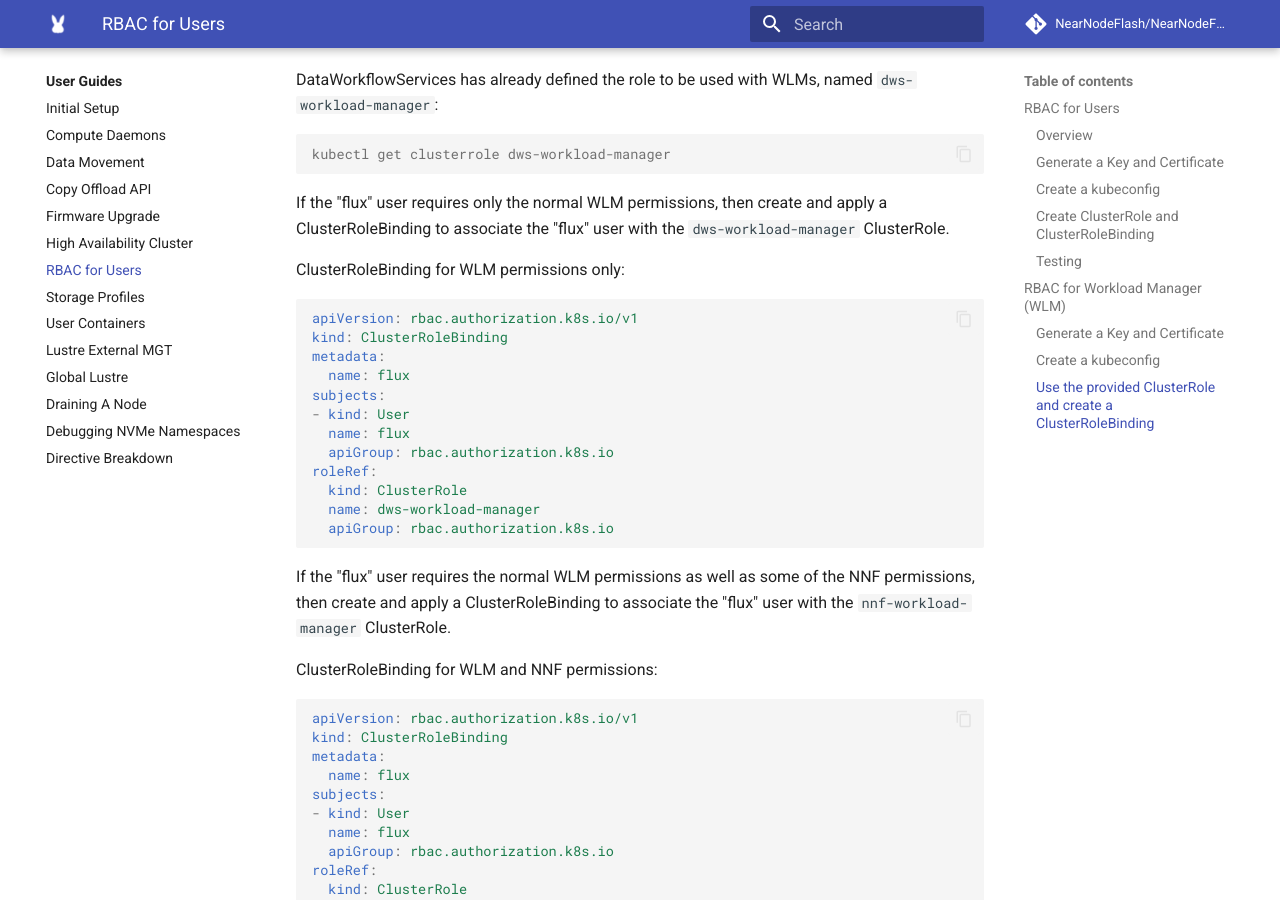
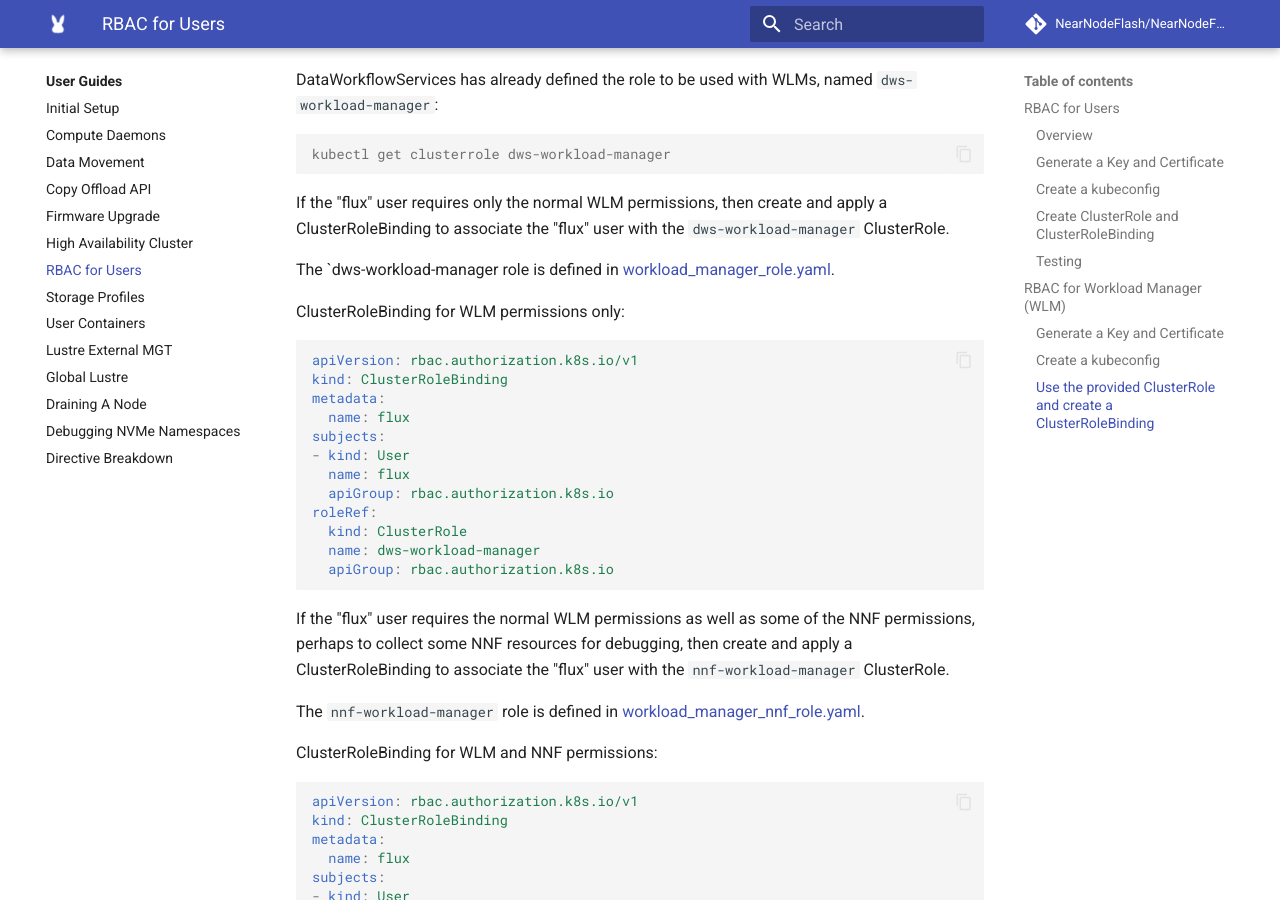
Before and after one commit to NearNodeFlash/NearNodeFlash.github.io, an MkDocs documentation site: the page built from docs/guides/rbac-for-users/readme.md, in a window 1280 px wide and 900 px high, scrolled down 3368 px. Built offline with MkDocs 1.6.1 and Material for MkDocs 9.7.7, drawn with Linux system fonts in a browser that asks for light colours; comment, search, counter and statistics services are not loaded; the version menu is left out.

Commit message:
review
Signed-off-by: Dean Roehrich <dean.roehrich@hpe.com>

````diff
--- a/docs/guides/rbac-for-users/readme.md
+++ b/docs/guides/rbac-for-users/readme.md
@@ -135,6 +135,8 @@ kubectl get clusterrole dws-workload-manager
 
 If the "flux" user requires only the normal WLM permissions, then create and apply a ClusterRoleBinding to associate the "flux" user with the `dws-workload-manager` ClusterRole.
 
+The `dws-workload-manager role is defined in [workload_manager_role.yaml](https://github.com/DataWorkflowServices/dws/blob/master/config/rbac/workload_manager_role.yaml).
+
 ClusterRoleBinding for WLM permissions only:
 ```yaml
 apiVersion: rbac.authorization.k8s.io/v1
@@ -151,7 +153,9 @@ roleRef:
   apiGroup: rbac.authorization.k8s.io
 ```
 
-If the "flux" user requires the normal WLM permissions as well as some of the NNF permissions, then create and apply a ClusterRoleBinding to associate the "flux" user with the `nnf-workload-manager` ClusterRole.
+If the "flux" user requires the normal WLM permissions as well as some of the NNF permissions, perhaps to collect some NNF resources for debugging, then create and apply a ClusterRoleBinding to associate the "flux" user with the `nnf-workload-manager` ClusterRole.
+
+The `nnf-workload-manager` role is defined in [workload_manager_nnf_role.yaml](https://github.com/NearNodeFlash/nnf-sos/blob/master/config/rbac/workload_manager_nnf_role.yaml).
 
 ClusterRoleBinding for WLM and NNF permissions:
 ```yaml
````
